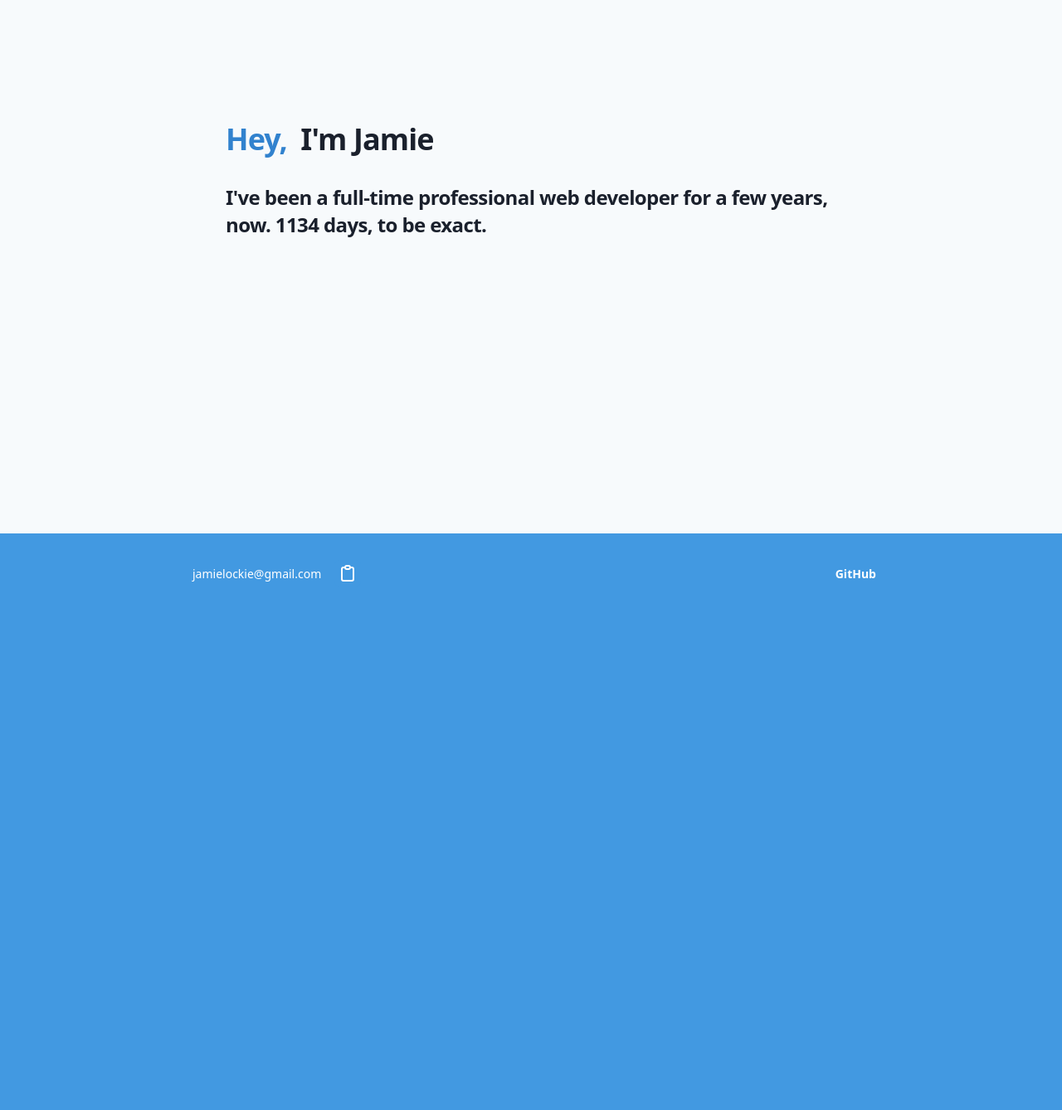
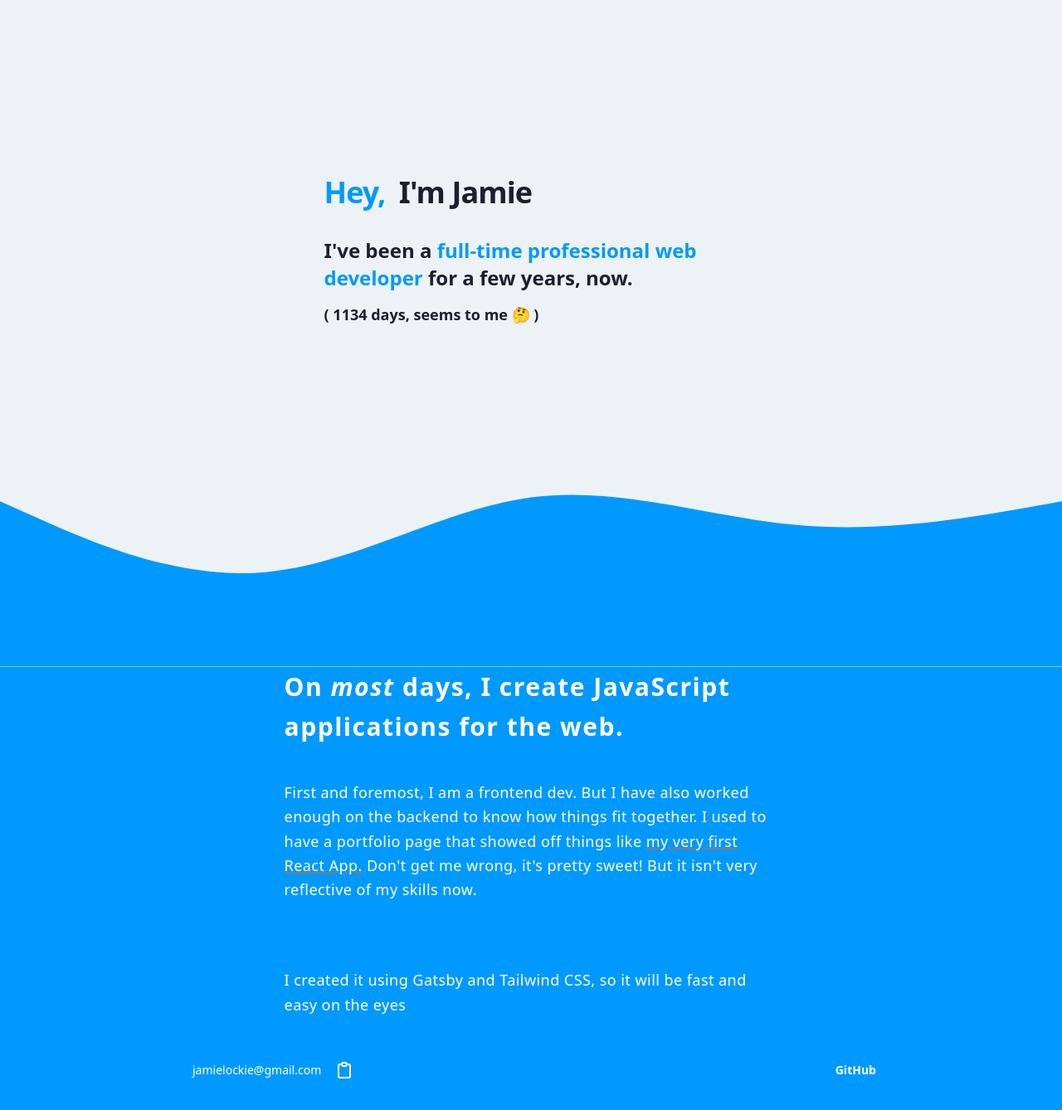
Before and after one commit to jamielockie/new-site-who-dis, a Gatsby site: page / in a window 1280 px wide. Shown: the part 61-1399 px from the top of the page at 83% size. Before the commit the page ends 800 px from the top, so only its background shows below. Built offline with nearby package versions, Linux system fonts and the light colour scheme; Gatsby itself is replaced by a stand-in of ours; what @tailwindcss/custom-forms would draw is missing.

Commit message:
[wip] Update index page with svg and copy

```diff
--- a/gatsby-config.js
+++ b/gatsby-config.js
@@ -20,8 +20,6 @@ module.exports = {
         name: `JamieLockie`,
         short_name: `JamieLockie`,
         start_url: `/`,
-        // background_color: fullConfig.theme.colors.background,
-        // theme_color: fullConfig.theme.colors.primary,
         display: `minimal-ui`,
         icon: `src/images/favicon.png`,
       },
--- a/src/components/footer.js
+++ b/src/components/footer.js
@@ -23,17 +23,17 @@ export const Footer = () => {
   };
 
   return (
-    <footer className="bg-blue-500">
+    <footer className="bg-primary">
       <nav className="flex justify-between items-center max-w-4xl p-4 mx-auto text-sm md:p-8">
         <address className="text-white not-italic flex flex-row items-center">
-          <span className="pl-2 pr-4">jamielockie@gmail.com</span>
+          <span className="pl-2 pr-3">jamielockie@gmail.com</span>
           <button
             onClick={() => {
               navigator.clipboard.writeText("jamielockie@gmail.com");
               setEmailCopied(true);
               setTimesCopied(timesCopied > 5 ? 2 : timesCopied + 1);
             }}
-            className="p-1 rounded-md bg-blue-500 hover:bg-blue-400 transition-colors duration-300"
+            className="p-1 rounded-md bg-primary hover:bg-primaryLight transition-colors duration-300"
           >
             <svg
               fill="none"
--- a/src/components/layout.js
+++ b/src/components/layout.js
@@ -5,15 +5,10 @@ import { Footer } from "./footer";
 
 function Layout({ children }) {
   return (
-    <div className="flex bg-gray-100 flex-col min-h-screen font-sans text-gray-900">
-      {/* <Header /> */}
-
-      <main className="flex-1  w-full max-w-4xl px-4 py-8 mx-auto md:px-8 md:py-16">
-        {children}
-      </main>
-
+    <React.Fragment>
+      <main className="wrapper bg-gray-200 text-gray-900">{children}</main>
       <Footer />
-    </div>
+    </React.Fragment>
   );
 }
 
--- /dev/null
+++ b/src/components/waves.js
@@ -0,0 +1,14 @@
+import React from "react";
+
+export const Waves = ({ className }) => (
+  <svg
+    className={className}
+    xmlns="http://www.w3.org/2000/svg"
+    viewBox="0 0 1440 320"
+  >
+    <path
+      fill="#0099ff"
+      d="M0 96l60 26.7C120 149 240 203 360 192s240-85 360-101.3C840 75 960 117 1080 128c120 11 240-11 300-21.3l60-10.7v224H0z"
+    ></path>
+  </svg>
+);
--- a/src/css/style.css
+++ b/src/css/style.css
@@ -4,11 +4,36 @@
 /*! purgecss end ignore */
 @tailwind utilities;
 
-html {
-  @apply bg-blue-500;
+
+a {
+  text-decoration: underline solid theme('colors.secondary');
 }
 
 .underline-wavy {
   text-decoration: underline;
   text-decoration-style: wavy;
 }
+
+.wrapper {
+  display: grid;
+  grid-template-columns:
+    1fr
+    min(65ch, 100%)
+    1fr;
+
+}
+.wrapper > * {
+  grid-column: 2;
+}
+.full-bleed {
+  width: 100%;
+  grid-column: 1 / 4;
+}
+
+.min-height-75vh {
+  min-height: 75vh;
+}
+
+.bg-gray-gradient {
+  background: linear-gradient(to top, theme('colors.gray.300'), #fff)
+}
--- a/src/pages/index.js
+++ b/src/pages/index.js
@@ -2,24 +2,12 @@ import React from "react";
 
 import Layout from "../components/layout";
 import SEO from "../components/seo";
-// import { Helmet } from "react-helmet";
-// import catAndHumanIllustration from "../images/cat-and-human-illustration.svg";
-import {
-  differenceInYears,
-  differenceInMonths,
-  differenceInDays,
-  isDate,
-  toDate,
-  differenceInMilliseconds,
-} from "date-fns";
+import { Waves } from "../components/waves";
+
+import { differenceInDays } from "date-fns";
 
 function IndexPage() {
   const countdownTimer = () => {
-    console.log(
-      "jjj total date-fns",
-      differenceInDays(new Date(), new Date(2017, 8, 27))
-    );
-
     return differenceInDays(new Date(), new Date(2017, 8, 27));
   };
 
@@ -29,48 +17,53 @@ function IndexPage() {
         keywords={[`jamielockie`, `jamie lockie`, `web developer`]}
         title="Home"
       />
-      {/* <Helmet>
-        <link
-          href="https://fonts.googleapis.com/css2?family=Inter:wght@300;400;600&display=swap"
-          rel="stylesheet"
-        />
-      </Helmet> */}
 
-      <section className="pt-10 lg:pt-32 pb-32 lg:pb-40 max-w-6xl mx-auto px-6 md:px-12">
-        {/* <img
-          alt="Cat and human sitting on a couch"
-          className="block w-1/2 mx-auto mb-8"
-          src={catAndHumanIllustration}
-        /> */}
-        <div className="">
-          <h1
-            className="
-              font-bold
-              leading-snug
-              mb-4
-              p-3
-              pl-0
-              sm:text-4xl
-              text-3xl
-              text-3xl
-              text-gray-900
-              tracking-tight
-            "
-          >
-            {<span className="text-blue-600 pr-2 ">Hey,</span>} {`I'm Jamie`}
-          </h1>
+      <section className=" z-0 pt-64 pb-32 sticky top-0 max-w-6xl hero-height mx-auto px-6 md:px-12">
+        <h1 className=" font-bold leading-snug mb-4 p-3 pl-0 sm:text-4xl text-3xl text-gray-900 tracking-tight ">
+          {<span className="text-primary pr-2 ">Hey,</span>} {`I'm Jamie`}
+        </h1>
+
+        <h2 className="text-2xl font-semibold tracking-normal leading-snug text-gray-900 pb-4">
+          I've been a{" "}
+          <strong className="text-primary font-semibold">
+            full-time professional web developer{" "}
+          </strong>{" "}
+          for a few years, now.
+        </h2>
+        <small className="text-lg block font-semibold tracking-normal leading-snug text-gray-900">
+          ({` `}
+          {countdownTimer()} days, seems to me 🤔 {` `})
+        </small>
+      </section>
+      <Waves className="full-bleed z-10" />
+      <div className="bg-primary full-bleed z-10">
+        <div className="wrapper">
+          <section className=" text-md text-lg font-normal leading-relaxed tracking-wide text-white pb-4">
+            <p className="pb-10 font-semibold text-3xl tracking-wider">
+              On <em className="italic">most</em> days, I create JavaScript
+              applications for the web.
+            </p>
+            <p className="pb-10 copy">
+              First and foremost, I am a frontend dev. But I have also worked
+              enough on the backend to know how things fit together. I used to
+              have a portfolio page that showed off things like{" "}
+              <a href="https://friendshrimp-a4c11.firebaseapp.com">
+                {" "}
+                my very first React App.
+              </a>{" "}
+              Don't get me wrong, it's pretty sweet! But it isn't very
+              reflective of my skills now.
+            </p>
+            <p className="pb-10"></p>
+
+            <p>
+              {" "}
+              I created it using Gatsby and Tailwind CSS, so it will be fast and
+              easy on the eyes
+            </p>
+          </section>
         </div>
-
-        <p className="text-2xl font-semibold tracking-tight leading-snug text-gray-900">
-          {`I've been a full-time professional web developer for `}
-          <span>a few years, now.</span>
-          <span>
-            <span>
-              {` `} {countdownTimer()} days, to be exact.
-            </span>
-          </span>
-        </p>
-      </section>
+      </div>
     </Layout>
   );
 }
--- a/tailwind.config.js
+++ b/tailwind.config.js
@@ -5,12 +5,14 @@ module.exports = {
     fontFamily: {
       display: ["Inter", "sans-serif"],
     },
-    // extend: {
-    //   colors: {
-    //     primary: "#4c51bf",
-    //     background: "#f7fafc",
-    //   },
-    // },
+    extend: {
+      colors: {
+        primary: "hsl(204deg 100% 50%)",
+        primaryLight: "hsl(204deg 100% 70%)",
+        primaryDark: "hsl(204deg 100% 30%)",
+        secondary: "#ff5500",
+      },
+    },
   },
   variants: {},
   // https://github.com/tailwindcss/custom-forms
```
